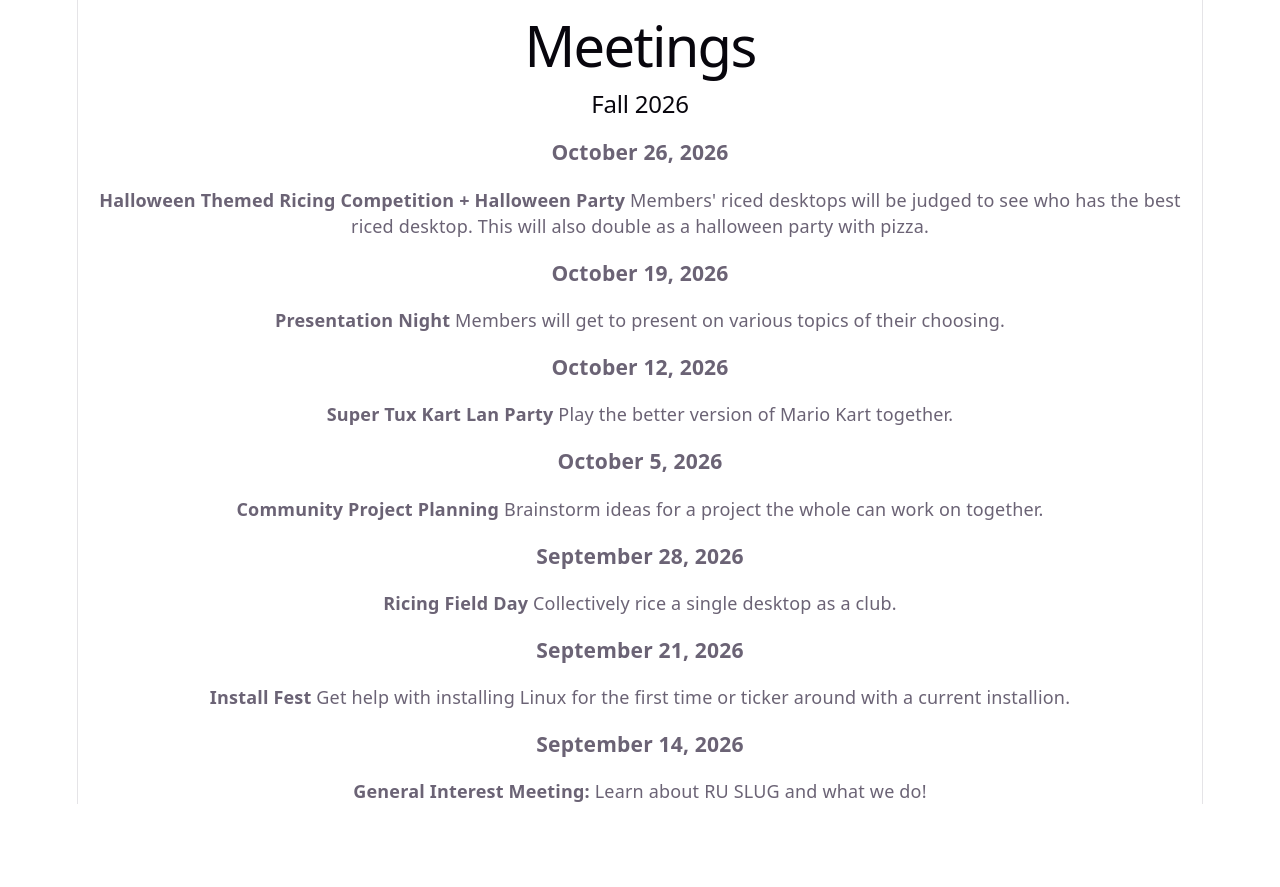
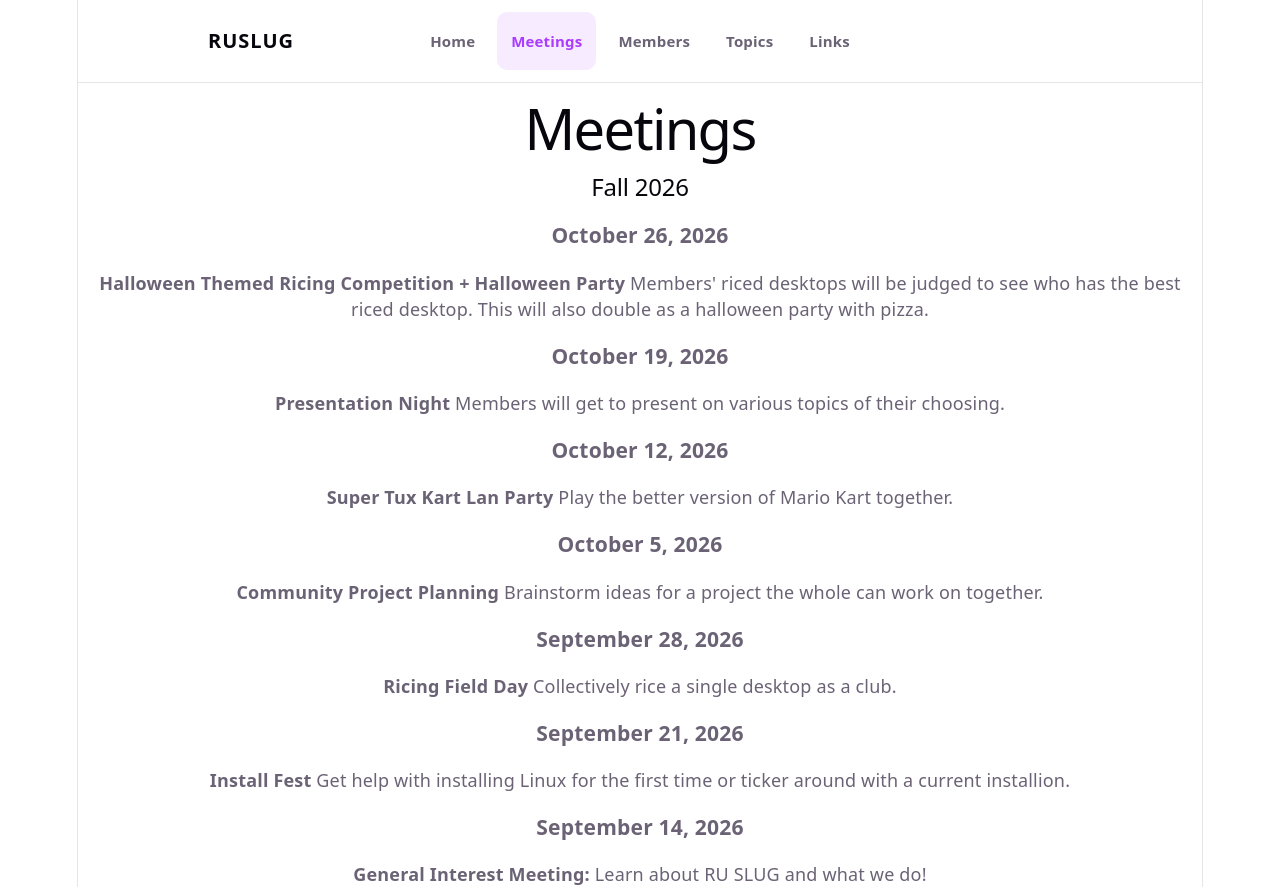
Before and after one commit to ruslug/modernslug, a React (Vite) app in the folder modernslug/: page /meetings in a window 1280 px wide. Before the commit the page ends 804 px from the top, so only its background shows below. Built offline with nearby package versions, Linux system fonts and the light colour scheme.

Commit message:
Added navigation bar - Added navbar and navigation buttons - Made it easy to add new buttons - Centered the navbar - Added mobile support - Fixed Meetings CSS import

```diff
--- /dev/null
+++ b/modernslug/src/Components/NavButton.tsx
@@ -0,0 +1,29 @@
+import { NavLink } from "react-router";
+import type { NavItem } from "../Config/Navigation";
+import "./Styles/NavButton.css";
+
+// Information needed for each navbar button
+type NavButtonProps = {
+    item: NavItem;
+    onNavigate?: () => void;
+};
+
+// Creates a button using the label and path from Navigation.ts
+export default function NavButton({ item, onNavigate }: NavButtonProps) {
+    return (
+        <NavLink
+            to={item.path}
+            end={item.path === "/"}
+            onClick={onNavigate}
+            className={({ isActive }) => {
+                if (isActive) {
+                    return "nav-button nav-button--active";
+                }
+
+                return "nav-button";
+            }}
+        >
+            {item.label}
+        </NavLink>
+    );
+}
--- /dev/null
+++ b/modernslug/src/Components/Navbar.tsx
@@ -0,0 +1,69 @@
+import { useState } from "react";
+import { Link } from "react-router";
+
+import { navigationItems } from "../Config/Navigation";
+import NavButton from "./NavButton";
+import "./Styles/Navbar.css";
+
+export default function Navbar() {
+    // Keeps track of whether the mobile menu is open
+    const [menuOpen, setMenuOpen] = useState(false);
+
+    // Closes the mobile menu
+    function closeMenu() {
+        setMenuOpen(false);
+    }
+
+    // Opens or closes the mobile menu
+    function toggleMenu() {
+        setMenuOpen(!menuOpen);
+    }
+
+    return (
+        <header className="site-header">
+            <nav className="navbar" aria-label="Main navigation">
+
+                {/* Website name that links to the home page */}
+                <Link
+                    to="/"
+                    className="navbar__brand"
+                    onClick={closeMenu}
+                >
+                    RUSLUG
+                </Link>
+
+                {/* Button to open the menu on mobile */}
+                <button
+                    className="navbar__toggle"
+                    type="button"
+                    aria-label={menuOpen ? "Close menu" : "Open menu"}
+                    aria-expanded={menuOpen}
+                    aria-controls="primary-navigation"
+                    onClick={toggleMenu}
+                >
+                    <span className="navbar__toggle-icon" aria-hidden="true">
+                        <span></span>
+                        <span></span>
+                        <span></span>
+                    </span>
+                </button>
+
+                {/* List of navigation buttons */}
+                <ul
+                    id="primary-navigation"
+                    className={menuOpen ? "navbar__links navbar__links--open" : "navbar__links"}
+                >
+                    {navigationItems.map((item) => (
+                        <li className="navbar__item" key={item.path}>
+                            <NavButton
+                                item={item}
+                                onNavigate={closeMenu}
+                            />
+                        </li>
+                    ))}
+                </ul>
+
+            </nav>
+        </header>
+    );
+}
--- /dev/null
+++ b/modernslug/src/Components/Styles/NavButton.css
@@ -0,0 +1,48 @@
+/* Style for the navigation buttons */
+.nav-button {
+    display: inline-flex;
+    align-items: center;
+    min-height: 40px;
+    padding: 9px 14px;
+    border-radius: 10px;
+
+    color: var(--text);
+    font-size: 15px;
+    font-weight: 600;
+    text-decoration: none;
+
+    transition: background 0.15s, color 0.15s;
+}
+
+/* Changes the button color when hovering */
+.nav-button:hover {
+    background: var(--accent-bg);
+    color: var(--text-h);
+}
+
+/* Highlights the page you are currently on */
+.nav-button--active {
+    background: var(--accent-bg);
+    color: var(--accent);
+}
+
+/* Adds an outline when using keyboard navigation */
+.nav-button:focus-visible {
+    outline: 2px solid var(--accent);
+    outline-offset: 2px;
+}
+
+/* Makes the buttons fit better on smaller screens */
+@media (max-width: 720px) {
+    .nav-button {
+        display: flex;
+        width: 100%;
+    }
+}
+
+/* Removes animations if the user prefers reduced motion */
+@media (prefers-reduced-motion: reduce) {
+    .nav-button {
+        transition: none;
+    }
+}
--- /dev/null
+++ b/modernslug/src/Components/Styles/Navbar.css
@@ -0,0 +1,111 @@
+/* Keeps the navbar at the top when scrolling */
+.site-header {
+    position: sticky;
+    top: 0;
+    z-index: 10;
+    background: var(--bg);
+    border-bottom: 1px solid var(--border);
+}
+
+/* Main navbar layout */
+.navbar {
+    display: grid;
+    grid-template-columns: 1fr auto 1fr;
+    align-items: center;
+    min-height: 72px;
+    padding: 0 24px;
+    gap: 16px;
+}
+
+/* Website name */
+.navbar__brand {
+    color: var(--text-h);
+    font-size: 20px;
+    font-weight: bold;
+    letter-spacing: 0.05em;
+    text-decoration: none;
+}
+
+/* Holds all the navbar buttons */
+.navbar__links {
+    grid-column: 2;
+    display: flex;
+    flex-wrap: wrap;
+    align-items: center;
+    justify-content: center;
+    gap: 8px;
+    margin: 0;
+    padding: 12px 0;
+    list-style: none;
+}
+
+/* Removes extra spacing from each item */
+.navbar__item {
+    margin: 0;
+}
+
+/* Menu button for mobile screens */
+.navbar__toggle {
+    display: none;
+    width: 44px;
+    height: 44px;
+    align-items: center;
+    justify-content: center;
+    border: 1px solid var(--border);
+    border-radius: 10px;
+    background: transparent;
+    color: var(--text-h);
+    cursor: pointer;
+}
+
+/* The three lines in the mobile menu button */
+.navbar__toggle-icon {
+    display: flex;
+    flex-direction: column;
+    gap: 5px;
+}
+
+.navbar__toggle-icon span {
+    display: block;
+    width: 20px;
+    height: 2px;
+    background: currentColor;
+    border-radius: 2px;
+}
+
+/* Shows an outline when using keyboard navigation */
+.navbar__brand:focus-visible,
+.navbar__toggle:focus-visible {
+    outline: 2px solid var(--accent);
+    outline-offset: 4px;
+}
+
+/* Changes the navbar layout on smaller screens */
+@media (max-width: 720px) {
+    .navbar {
+        display: flex;
+        flex-wrap: wrap;
+        min-height: 64px;
+        padding: 10px 16px;
+    }
+
+    /* Shows the mobile menu button */
+    .navbar__toggle {
+        display: inline-flex;
+        margin-left: auto;
+    }
+
+    /* Hides the navbar links until the menu is opened */
+    .navbar__links {
+        display: none;
+        width: 100%;
+        flex-direction: column;
+        align-items: stretch;
+        padding: 8px 0 0;
+    }
+
+    /* Shows the links when the menu is opened */
+    .navbar__links--open {
+        display: flex;
+    }
+}
--- /dev/null
+++ b/modernslug/src/Config/Navigation.ts
@@ -0,0 +1,14 @@
+// This is the information each navbar button needs
+export type NavItem = {
+    label: string;
+    path: string;
+};
+
+// List of buttons that will show up in the navbar
+export const navigationItems: NavItem[] = [
+    { label: "Home", path: "/" },
+    { label: "Meetings", path: "/meetings" },
+    { label: "Members", path: "/members" },
+    { label: "Topics", path: "/topics" },
+    { label: "Links", path: "/links" },
+];
--- a/modernslug/src/Pages/Meetings.tsx
+++ b/modernslug/src/Pages/Meetings.tsx
@@ -1,4 +1,4 @@
-import "./Styles/Meetings.css";
+import "./Styles/Meeting.css";
 
 function Meetings() {
   return (
--- a/modernslug/src/main.tsx
+++ b/modernslug/src/main.tsx
@@ -7,6 +7,7 @@ import Meetings from "./Pages/Meetings.tsx";
 import Links from "./Pages/Links.tsx";
 import Topics from "./Pages/Topics.tsx";
 import Members from "./Pages/Members.tsx";
+import Navbar from "./Components/Navbar.tsx";
 
 const root = document.getElementById("root");
 
@@ -29,6 +30,11 @@ Then add the new Route in the Routes component like this:
 
 ReactDOM.createRoot(root!).render(
   <BrowserRouter>
+
+    {/* Navbar component */}
+    <Navbar />
+
+    {/* Website pages */}
     <Routes>
       <Route path="/" element={<Home />} />
       <Route path="/meetings" element={<Meetings />} />
```
Also changed, not shown: modernslug/src/Pages/Styles/Meetings.css (deleted).
